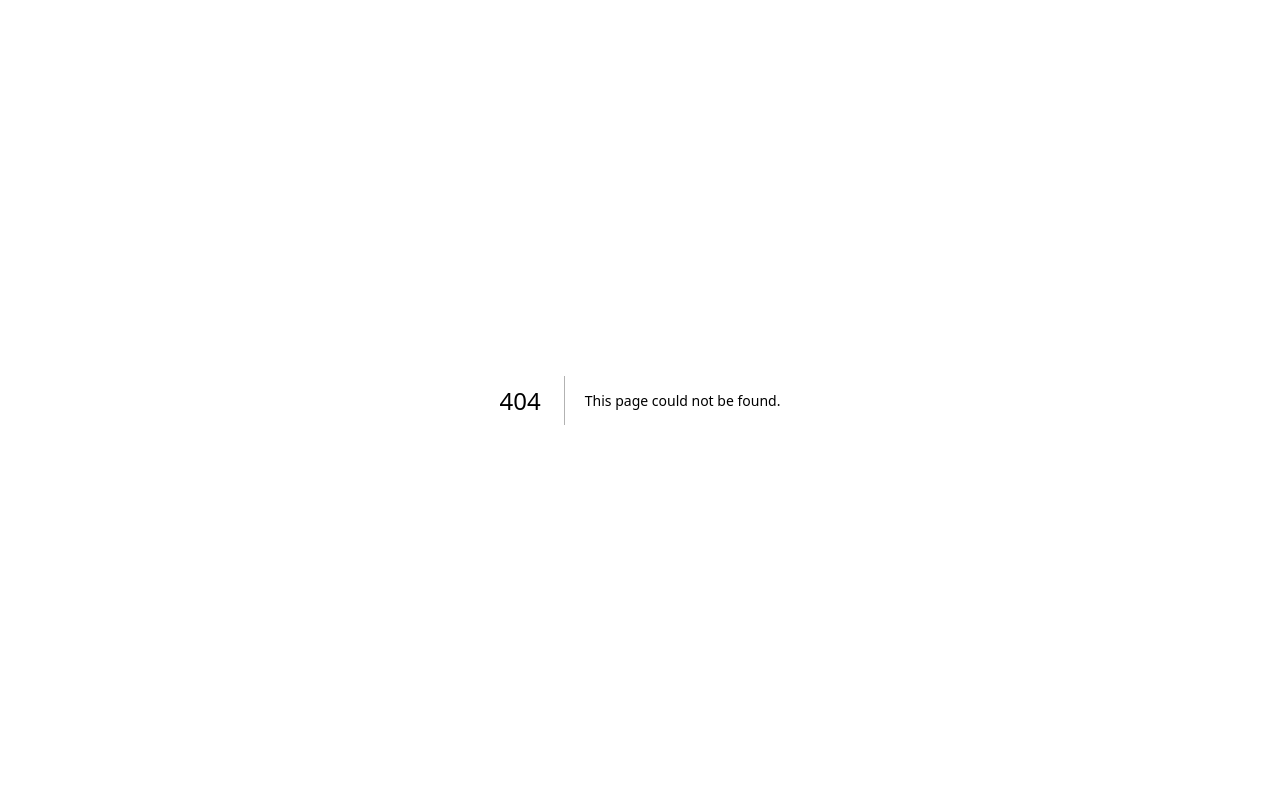
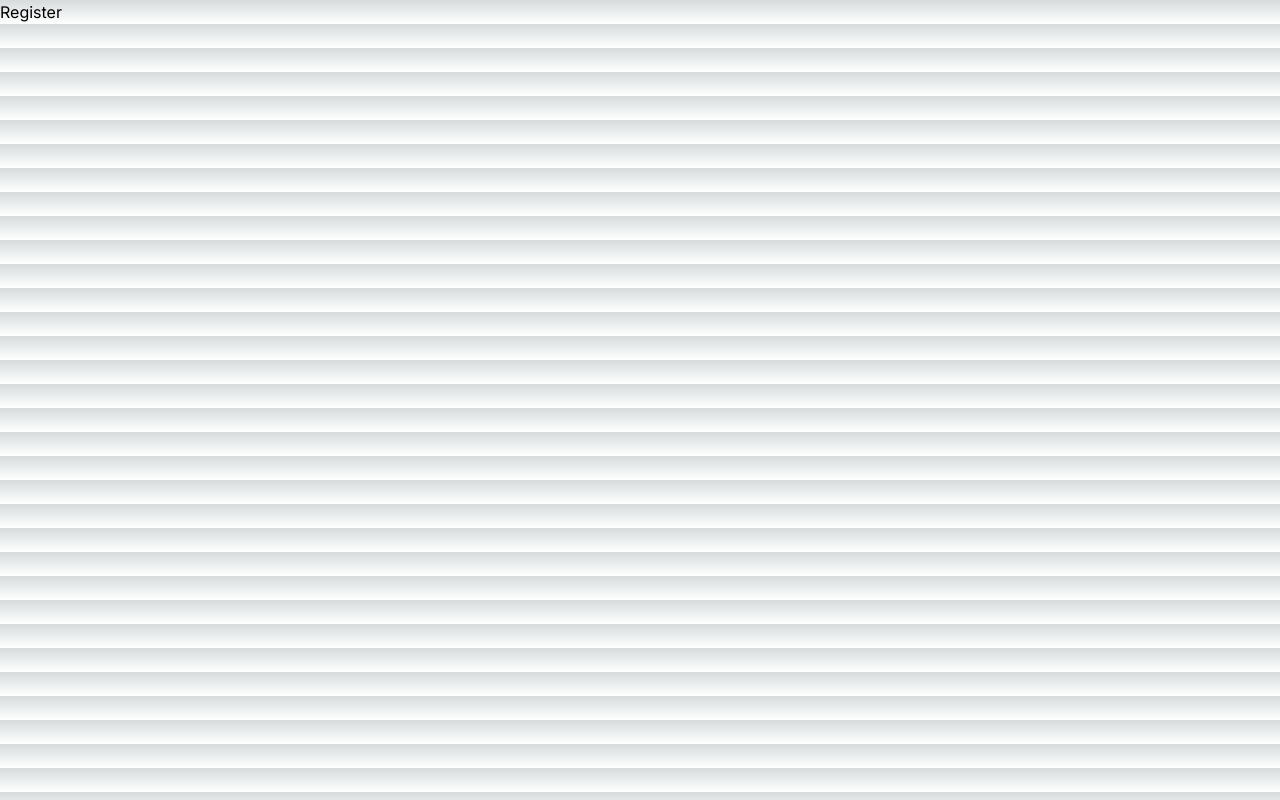
Before and after one commit to emrecoban/company, a Next.js app: page /dashboard/register in a window 1280 px wide. Before the commit this address had no page. Built offline with nearby package versions, Linux system fonts and the light colour scheme.

Commit message:
Updated dashboard tree

```diff
--- /dev/null
+++ b/src/app/dashboard/(auth)/login/page.jsx
@@ -0,0 +1,9 @@
+import React from 'react'
+
+const Login = () => {
+    return (
+        <div>Login</div>
+    )
+}
+
+export default Login
--- /dev/null
+++ b/src/app/dashboard/(auth)/register/page.jsx
@@ -0,0 +1,9 @@
+import React from 'react'
+
+const Register = () => {
+    return (
+        <div>Register</div>
+    )
+}
+
+export default Register
```
